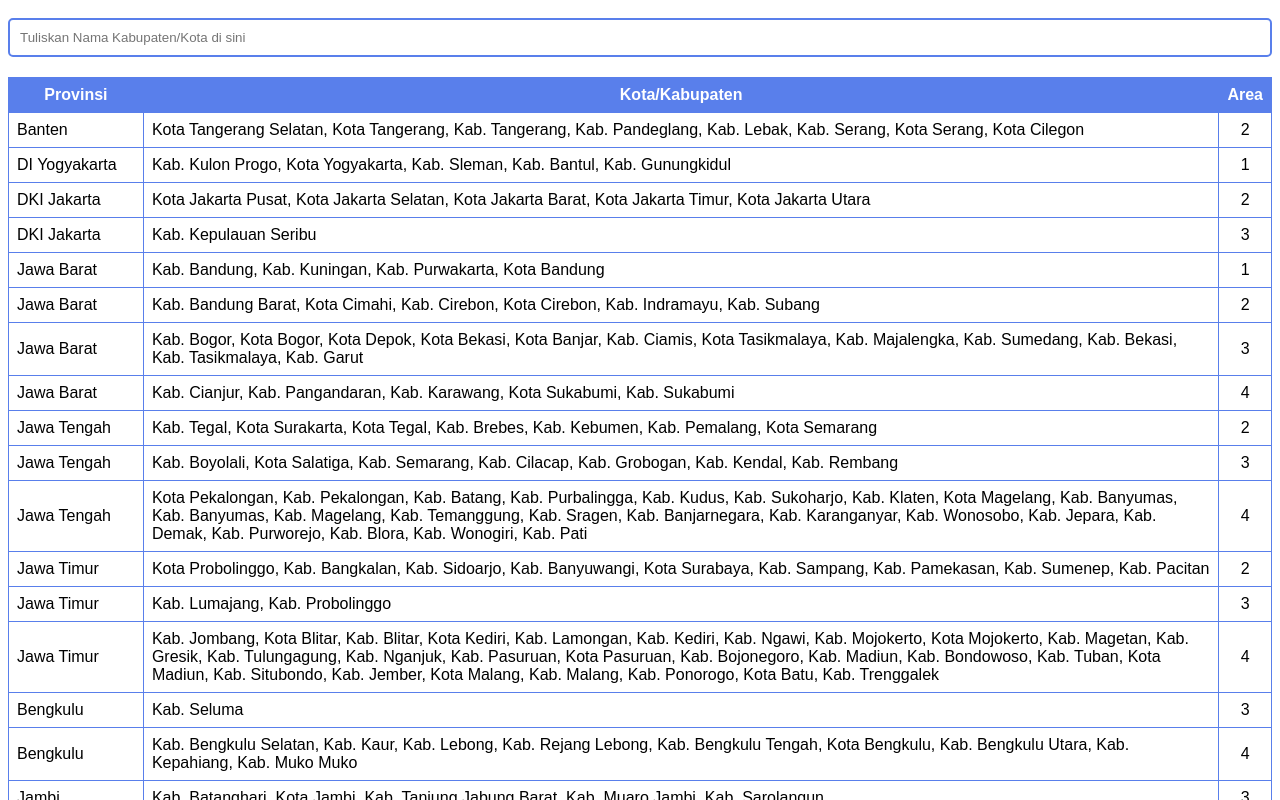
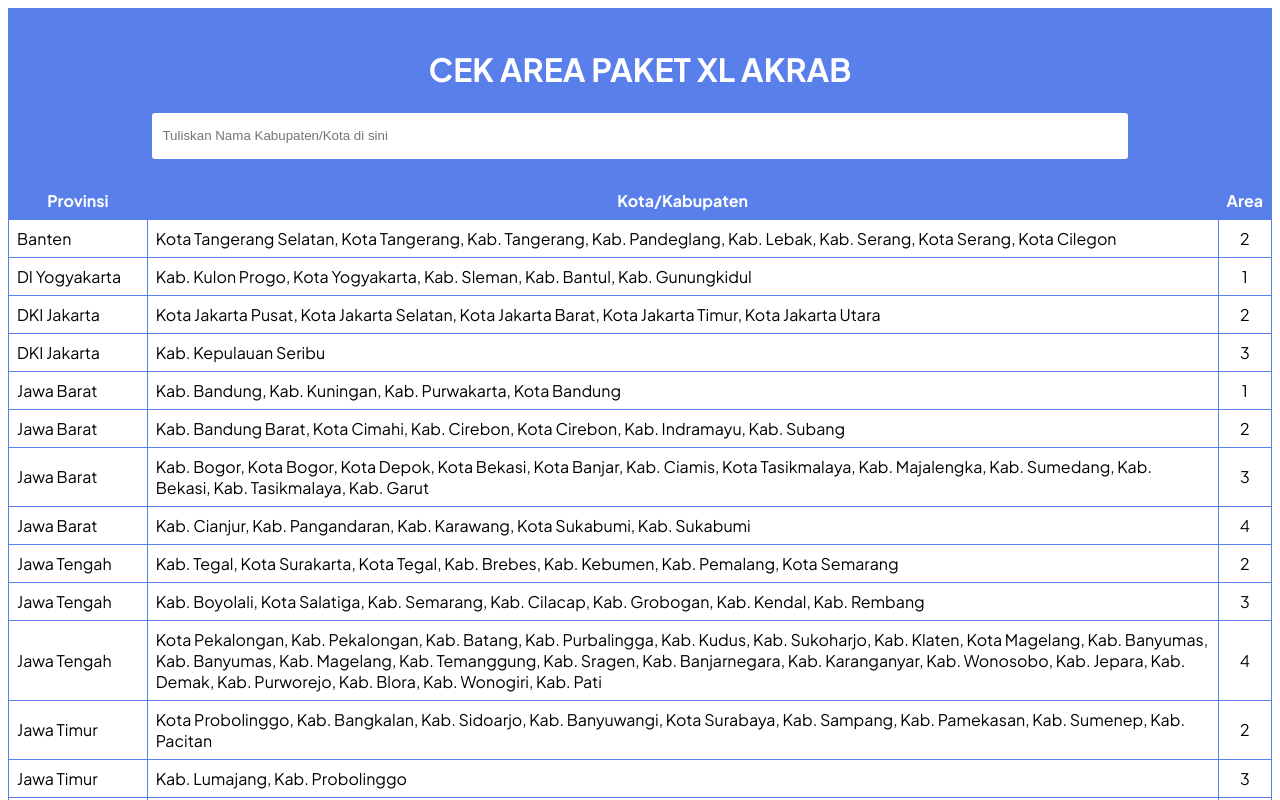
Before and after one commit to ariifr/akrab, a plain HTML site: page index.html in a window 1280 px wide. Shown: the top 800 px of the page. Drawn offline with Linux system fonts and the light colour scheme.

Commit message:
Update index.html

```diff
--- a/index.html
+++ b/index.html
@@ -5,17 +5,26 @@
     <meta name="viewport" content="width=device-width, initial-scale=1.0">
     <title>CEK AREA AKRAB</title>
     <style>
+	@import url('https://fonts.googleapis.com/css2?family=Epilogue:ital,wght@0,100..900;1,100..900&family=Plus+Jakarta+Sans:ital,wght@0,200..800;1,200..800&display=swap');
+
         body {
-            font-family: Arial, sans-serif;
+            font-family: Plus Jakarta Sans, Arial, sans-serif;
         }
         .search-container {
-            margin-bottom: 20px;
+            /* margin-bottom: 20px; */
+			/* margin-top: 30px; */
+			background-color:#597FEB;
+			padding:20px;
         }
         input[type="text"] {
-            width: 100%;
+            width: 80%;
+			height: 50px;
             padding: 10px;
             margin-top: 10px;
             margin-bottom: *10px;
+			margin-left: auto;
+			margin-right: auto;
+			display: block;
             box-sizing: border-box;
 			border-radius: 5px;
 			border: 2px solid #597FEB;
@@ -34,12 +43,26 @@
 			text-align: center;
 			color:#FFFFFF;
         }
-		.highlight { color: #5557FB; }
+		.highlight {
+			background-color: #597FEB;
+			color:white;
+			font-weight:bold;
+		}
 		table td:nth-child(3) {text-align:center;}
+
+		.judul{
+			text-align: center;
+			color:#ffffff;
+		}
+		h2 {
+			text-align: center;
+			color:#597FEB;
+		}
     </style>
 </head>
 <body>
     <div class="search-container">
+		<h1 class="judul"> CEK AREA PAKET XL AKRAB </h1>
         <input type="text" id="searchInput" onkeyup="searchTable()" placeholder="Tuliskan Nama Kabupaten/Kota di sini">
     </div>
     <table id="dataTable">
@@ -393,6 +416,8 @@
             </tr>
         </tbody>
     </table>
+
+	<h2>Order Here!! <br/><a href="https://s.shopee.co.id/8f8eSj3SpB">Shopee</a></h2>
     <script>
 const hilite = (match) => `<span class="highlight">${match}</span>`;
 const changeText = (str,filterRe) => {
```
